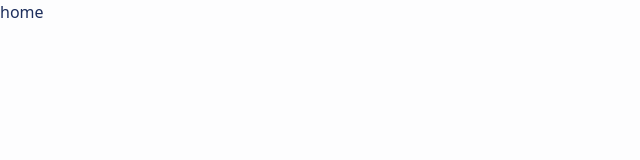
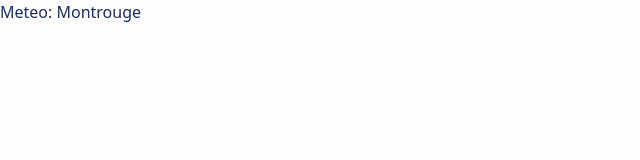
Before and after one commit to Alexis-Gontier/meteo, a Next.js app: page / in a window 1280 px wide. Shown: the top 160 px of the page, without its empty margins (0-640 px from the left). Built offline with nearby package versions, Linux system fonts and the light colour scheme.

Commit message:
Update page.js

```diff
--- a/src/app/page.js
+++ b/src/app/page.js
@@ -1,7 +1,11 @@
+import Link from 'next/link'
+
 export default function Home() {
   return (
     <div>
-      home
+      <Link href="/meteo/montrouge">
+        Meteo: Montrouge
+      </Link>
     </div>
   );
 }
```
